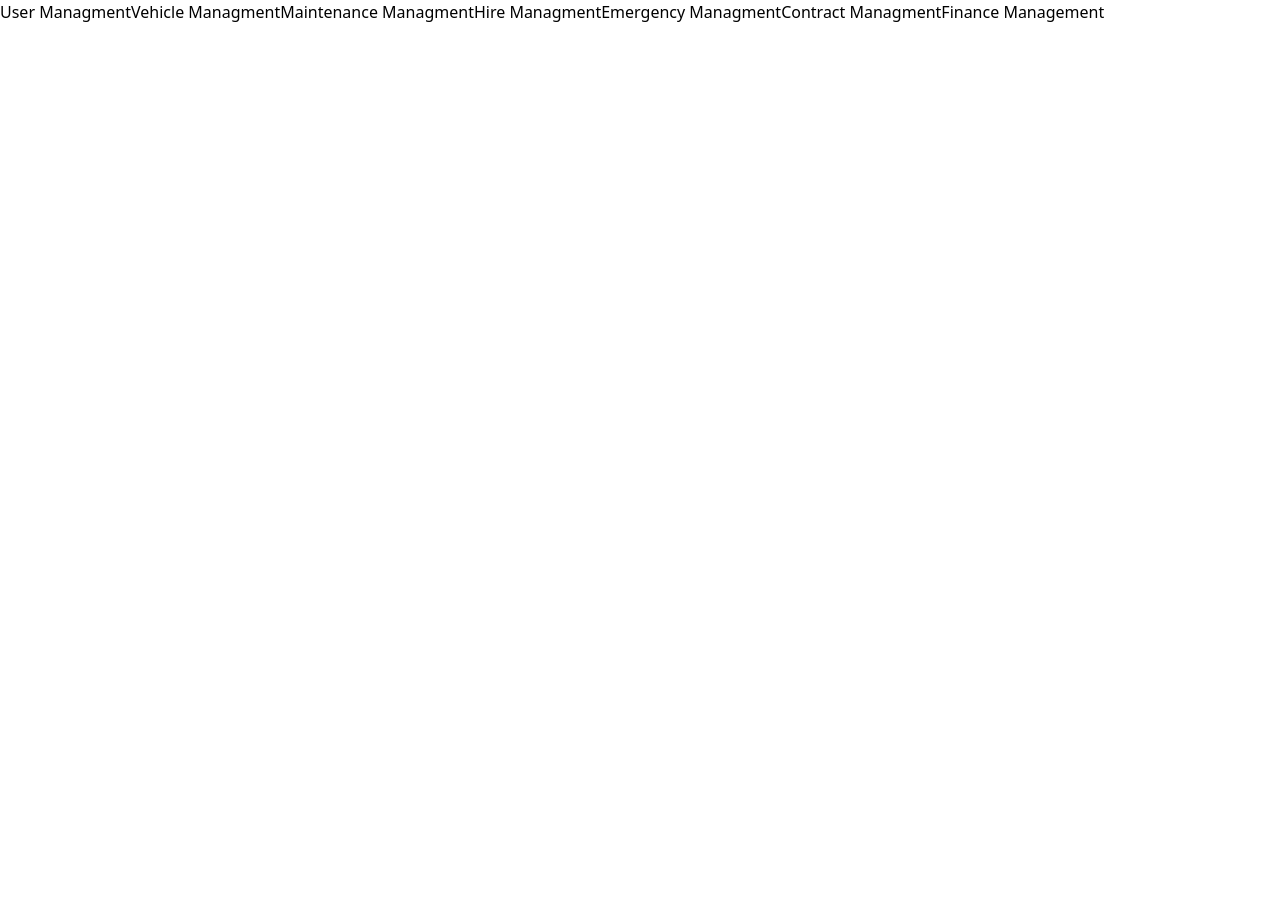
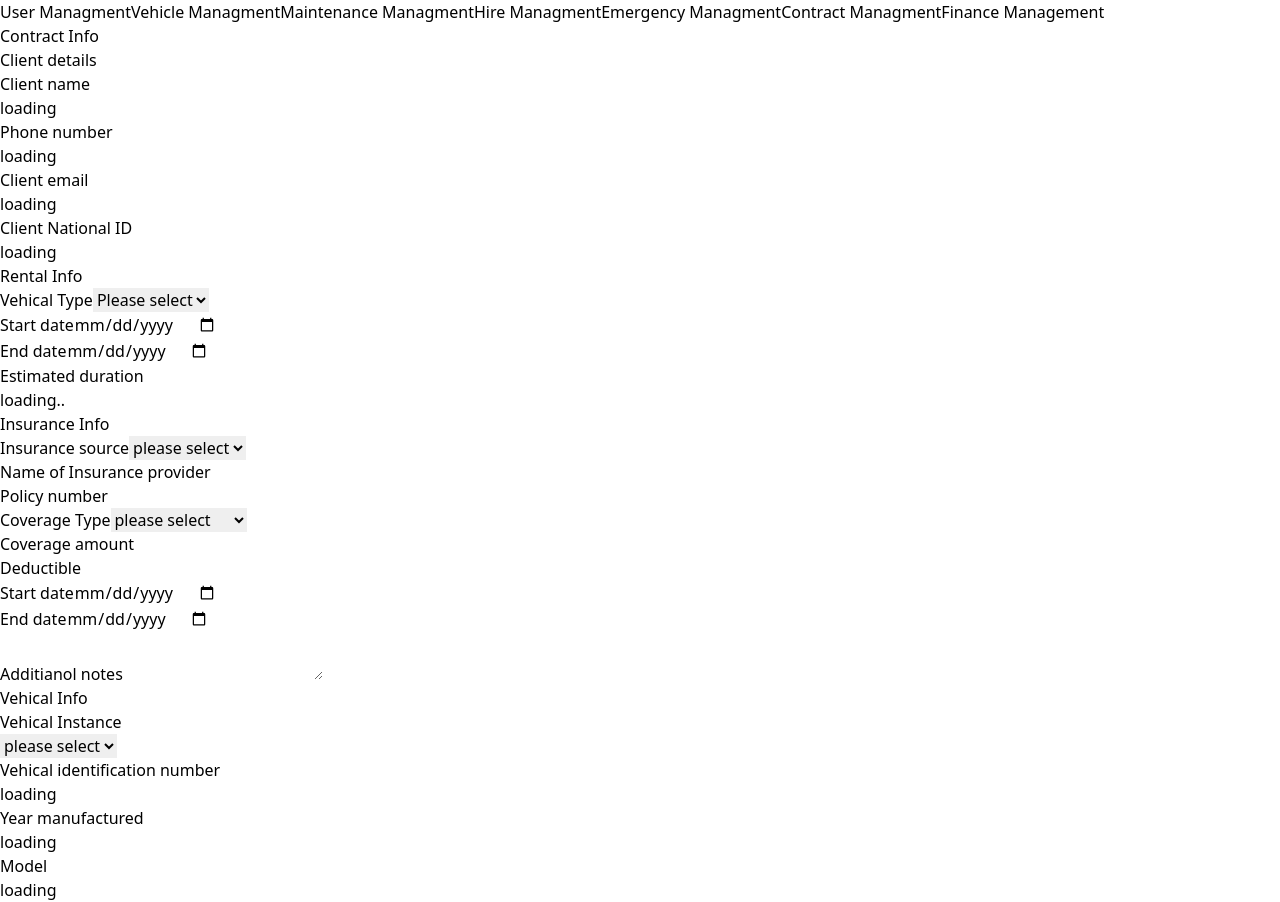
Before and after one commit to hxshan/itp-vms, a React (Vite) app in the folder frontend/: page /Contract/1 in a window 1280 px wide. Before the commit the page ends 800 px from the top, so only its background shows below. Built offline with nearby package versions, Linux system fonts and the light colour scheme.

Commit message:
form completed without layout

```diff
--- a/frontend/src/App.jsx
+++ b/frontend/src/App.jsx
@@ -2,7 +2,9 @@ import { QueryClient, QueryClientProvider } from "@tanstack/react-query";
 import { BrowserRouter, Routes, Route } from "react-router-dom";
 import AdminDashboard from "./pages/admin/AdminDashboard";
 import HireDashboard from "./pages/hires/HireDashboard";
-import {Login,Navbar} from "./pages/shared"
+import {Login,Navbar} from "./pages/shared";
+import AddContract from "./pages/contract/AddContract";
+
 function App() {
   const queryClient = new QueryClient();
 
@@ -15,6 +17,7 @@ function App() {
           <Route path="/login" element={<Login/>}/>
           <Route path="/admin" element={<AdminDashboard/>}/>
           <Route path="/hires" element={<HireDashboard/>}/>
+          <Route path="/Contract/:id" element={<AddContract/>}/>
         </Routes>
       </main>
     </QueryClientProvider>
--- /dev/null
+++ b/frontend/src/pages/contract/AddContract.jsx
@@ -0,0 +1,292 @@
+import React, { useState } from 'react'
+
+
+const AddContract = () => {
+
+const [clientdet,setClientdet]  = useState({
+    id:"loading",
+    first_name:"",
+    last_name:"",
+    number:"loading",
+    email:"loading",
+    client_NIC:"loading"
+})
+
+const [vehicalDet,setVehicalDet] = useState({
+    vehical_ID:"loading",
+    year:"loading",
+    VIN:"loading",
+    model:"loading"
+})
+
+const [ContractData,setContractData] = useState({
+    Vehical_Type:"",
+    Vehical_Inst:""
+})
+
+
+const vehicals = [
+    {
+        "_id":"1111111",
+        "name":"Abulance",
+    },
+    {
+        "_id":"2222222",
+        "name":"Bus"
+    },
+    {
+        "_id":"3333333",
+        "name":"Car"
+    },
+    {
+        "_id":"4444444",
+        "name":"Van"
+    }
+]
+
+const vehicalInstance = [
+    {"_id":"6172361123",
+    "type":"Abulance",
+    "vehicalID":"1111111",
+    "name":"ambulance 1",
+    "year":"loading",
+    "VIN":"loading",
+    "model":"loading"},
+
+    {"_id":"34234123",
+    "type":"Abulance",
+    "vehicalID":"1111111",
+    "name":"ambulance 2",
+    "year":"loading",
+    "VIN":"loading",
+    "model":"loading"},
+
+    {"_id":"567456456",
+    "type":"Bus",
+    "vehicalID":"2222222",
+    "name":"Bus 1",
+    "year":"loading",
+    "VIN":"loading",
+    "model":"loading"},
+
+    {"_id":"8967456456",
+    "type":"Bus",
+    "vehicalID":"2222222",
+    "name":"Bus 2",
+    "year":"loading",
+    "VIN":"loading",
+    "model":"loading"},
+
+    {"_id":"75467456",
+    "type":"Car",
+    "vehicalID":"3333333",
+    "name":"Car 1",
+    "year":"loading",
+    "VIN":"loading",
+    "model":"loading"},
+
+    {"_id":"6172361123",
+    "type":"Car",
+    "vehicalID":"3333333",
+    "name":"Car 2",
+    "year":"loading",
+    "VIN":"loading",
+    "model":"loading"},
+
+    {"_id":"435234",
+    "type":"Van",
+    "vehicalID":"4444444",
+    "name":"Van 1",
+    "year":"loading",
+    "VIN":"loading",
+    "model":"loading"},
+
+    {"_id":"61723623523423123",
+    "type":"Van",
+    "vehicalID":"4444444",
+    "name":"Van 2",
+    "year":"loading",
+    "VIN":"loading",
+    "model":"loading"}
+]
+
+const HandleInput = (e)=>{
+    const {name,value} = e.target;
+
+    setContractData({
+        ...ContractData,
+        [name] : value
+    })
+}
+
+
+
+  return (
+    <div>
+
+
+        <div>
+            <p className=' text-[30px] font-bold'>Contract Info</p>
+        </div>
+        <div>
+        <div>
+            <p className=' text-[20px] font-bold'>Client details</p>
+        </div>
+
+        <div>
+            <p>Client name</p>
+            <p>{clientdet.first_name == ""? "loading":clientdet.first_name +" " +clientdet.last_name}</p>
+        </div>
+
+        <div>
+            <p>Phone number</p>
+            <p>{clientdet.number}</p>
+        </div>
+
+        <div>
+            <p>Client email</p>
+            <p>{clientdet.email}</p>
+        </div>
+
+        <div>
+            <p>Client National ID</p>
+            <p>{clientdet.client_NIC}</p>
+        </div>
+        </div>
+
+        <div>
+            <div>
+                <p className='text-[20px] font-bold'>Rental Info</p>
+            </div>
+
+            <div>
+                <label>Vehical Type</label>
+                <select name='Vehical_Type' onChange={HandleInput}>
+                    <option className='hidden'>Please select</option>
+                    {vehicals.map((item,index)=>(
+                        <option key={index} value={item._id} >{item.name}</option>
+                    ))}
+                </select>
+            </div>
+
+            <div>
+            <div>
+                <label>Start date</label>
+                <input type='date'/>
+            </div>
+
+            <div>
+                <label>End date</label>
+                <input type='date'/>
+            </div>
+
+            <p>Estimated duration</p>
+            <p>loading..</p>
+            </div>
+
+            <div>
+
+            </div>
+
+
+        </div>
+
+        <div>
+            <div>
+            <p className='text-[20px] font-bold'>Insurance Info</p>
+            </div>
+
+            <div>
+                <label>Insurance source</label>
+                <select>
+                    <option className='hidden'>please select</option>
+                    <option>Client</option>
+                    <option>Company</option>
+                </select>
+            </div>
+
+            <div>
+               <label>Name of Insurance provider</label>
+               <input type='text'/>
+            </div>
+
+            <div>
+               <label>Policy number</label>
+               <input type='text'/>
+            </div>
+
+            <div>
+               <label>Coverage Type</label>
+
+               <select>
+                <option className='hidden'>please select</option>
+                <option>Liability</option>
+                <option>comprehensive</option>
+                <option>collision</option>
+               </select>
+            </div>
+
+            <div>
+                <label>Coverage amount</label>
+                <input type='number'/>
+            </div>
+
+            <div>
+                <label>Deductible</label>
+                <input type='number'/>
+            </div>
+
+            <div>
+            <div>
+                <label>Start date</label>
+                <input type='date'/>
+            </div>
+
+            <div>
+                <label>End date</label>
+                <input type='date'/>
+            </div>
+            </div>
+
+            <div className='flex flex-col'>
+                <label>Additianol notes</label>
+                <textarea className='h-[200px] w-[300px]  border-2 border-black'></textarea>
+            </div>
+        </div>
+
+        <div>
+            <div>
+                <p className='text-[20px] font-bold'>Vehical Info</p>
+            </div>
+
+            <div>
+                <p>Vehical Instance</p>
+                <select name='Vehical_Inst' onChange={HandleInput}>
+                    <option className='hidden' >please select</option>
+                    {vehicalInstance.map((item,index)=>(
+                        <option value={item._id} className={`${item.vehicalID === ContractData.Vehical_Type?'':'hidden' }`}>{item.name}</option>
+                    ))}
+                </select>
+            </div>
+
+            <div>
+                <p>Vehical identification number</p>
+                <p>{vehicalDet.year}</p>
+            </div>
+
+            <div>
+                <p>Year manufactured</p>
+                <p>{vehicalDet.year}</p>
+            </div>
+
+           <div>
+            <p>Model</p>
+            <p>{vehicalDet.model}</p>
+           </div>
+
+        </div>
+    </div>
+  )
+}
+
+export default AddContract
```
